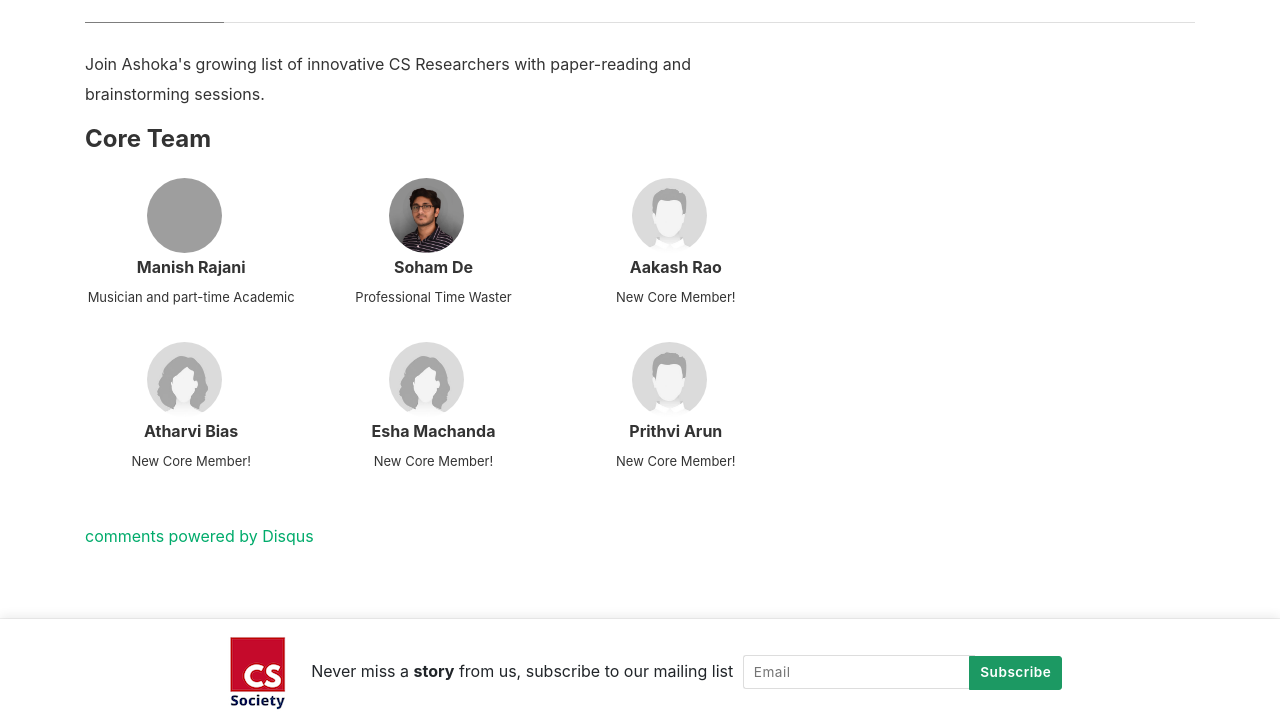
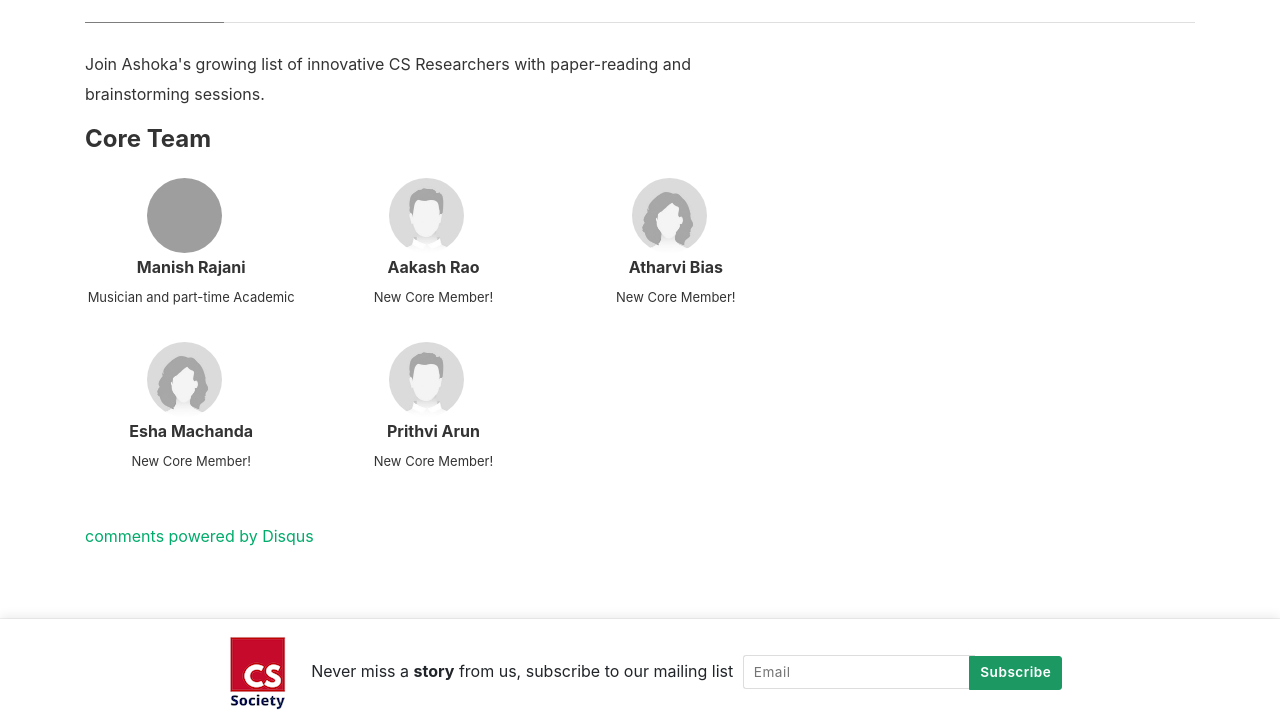
Before and after one commit to kxenak/cs-ashoka.github.io, a Jekyll site: the page built from _pages/research.md, in a window 1280 px wide and 900 px high, scrolled down 899 px, cut to the strip 173-900 px from the top of the window. Built offline with Jekyll 4.4.1, drawn with Linux system fonts in a browser that asks for light colours; nearby versions of some CDN libraries; comment, search, counter and statistics services are not loaded; grey boxes are pictures that could not be loaded.

Commit message:
Update research.md

```diff
--- a/_pages/research.md
+++ b/_pages/research.md
@@ -18,12 +18,6 @@ comments: true
         <center>
         <img class="author-thumb" src="assets/images/manish.png" alt="Manish Rajani">
         <span class="author-description"> <br/> <b>Manish Rajani</b> <br/> <font size="-1">Musician and part-time Academic</font></span>
-        </center>
-  </div>
-  <div class="one">
-        <center>
-        <img class="author-thumb" src="assets/images/soham.png" alt="Soham De">
-        <span class="author-description"> <br/> <b>Soham De</b> <br/> <font size="-1">Professional Time Waster</font></span>
         </center>
   </div>
   <div class="two">
```
